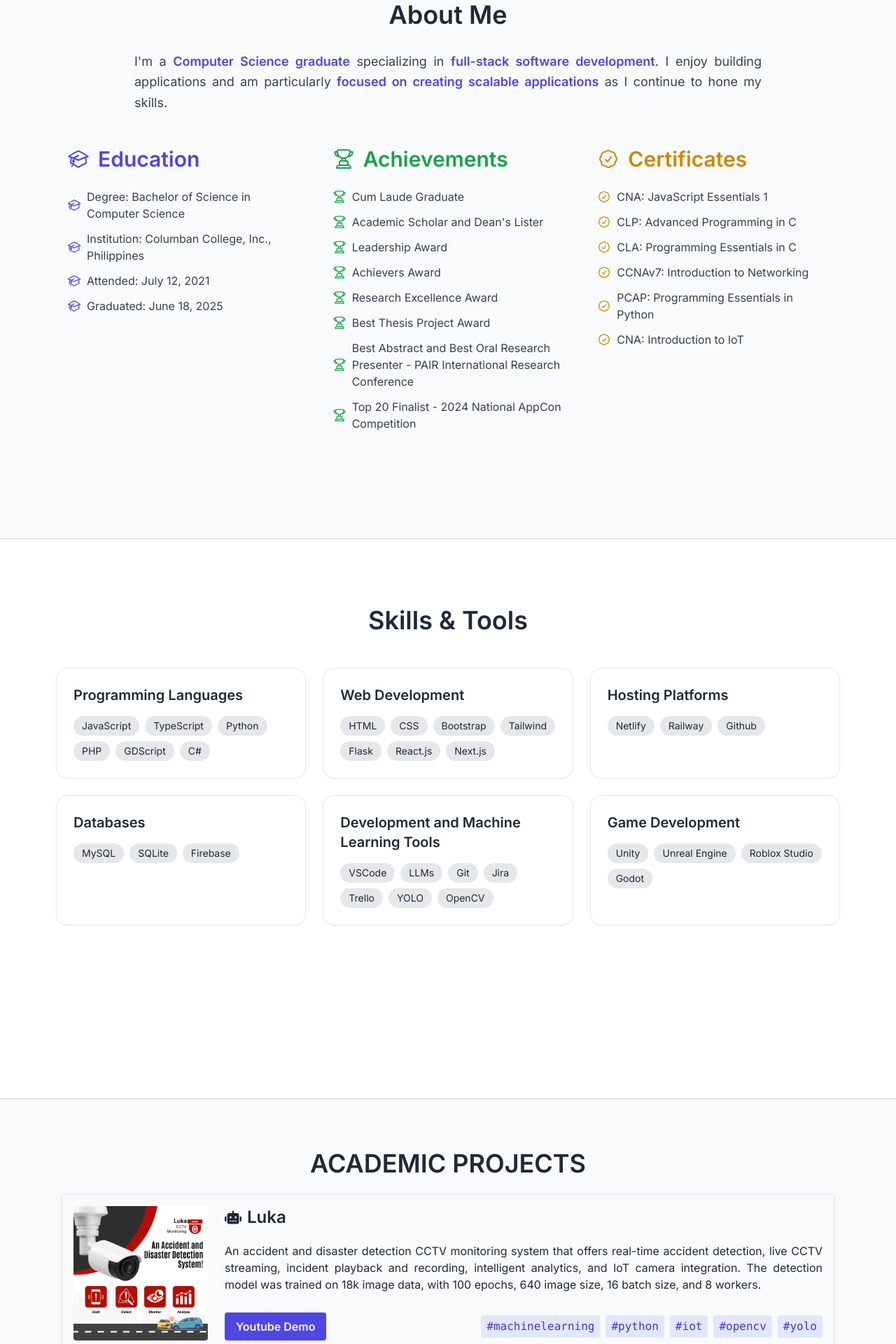
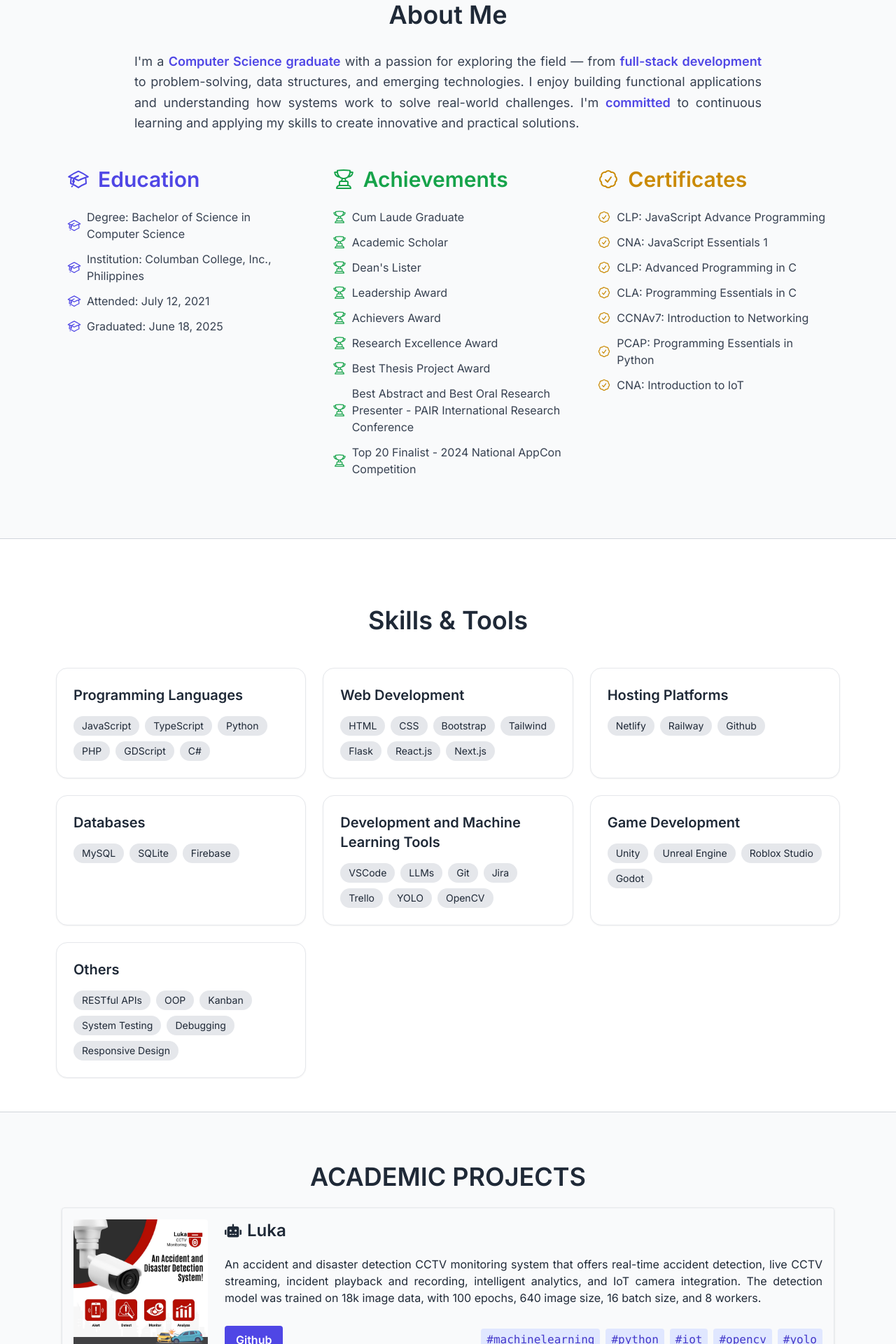
Before and after one commit to BrianShiroe/portfolio-react-typescript-tailwind, a React (Vite) app: page / in a window 1280 px wide. Shown: the part 880-2800 px from the top of the page at 70% size. Built offline with nearby package versions, Linux system fonts and the light colour scheme.

Commit message:
portfolio-dubai-update

```diff
--- a/src/pages/About.tsx
+++ b/src/pages/About.tsx
@@ -1,17 +1,24 @@
 // src/pages/About.tsx
 // Displays personal background, education details, and academic achievements.
 
-import { AcademicCapIcon, TrophyIcon, CheckBadgeIcon } from "@heroicons/react/24/outline";
+import {
+  AcademicCapIcon,
+  TrophyIcon,
+  CheckBadgeIcon,
+} from "@heroicons/react/24/outline";
 
 // Reusable Highlight (HL) component for consistent styling
 const HL = ({ children }: { children: React.ReactNode }) => (
-  <span className="text-indigo-600 dark:text-indigo-400 font-semibold">{children}</span>
+  <span className="text-indigo-600 dark:text-indigo-400 font-semibold">
+    {children}
+  </span>
 );
 
 const About = () => {
   const achievements = [
     "Cum Laude Graduate",
-    "Academic Scholar and Dean's Lister",
+    "Academic Scholar",
+    "Dean's Lister",
     "Leadership Award",
     "Achievers Award",
     "Research Excellence Award",
@@ -21,6 +28,7 @@ const About = () => {
   ];
 
   const Certificates = [
+    "CLP: JavaScript Advance Programming",
     "CNA: JavaScript Essentials 1",
     "CLP: Advanced Programming in C",
     "CLA: Programming Essentials in C",
@@ -41,9 +49,12 @@ const About = () => {
       <h2 className="text-4xl font-semibold mb-8 text-center">About Me</h2>
 
       <p className="mb-12 text-lg leading-relaxed text-gray-700 dark:text-gray-300 max-w-4xl mx-auto text-justify">
-        I'm a <HL>Computer Science graduate</HL> specializing in <HL>full-stack software development</HL>. I enjoy
-        building applications and am particularly <HL>focused on creating scalable applications</HL> as I continue to
-        hone my skills.
+        I'm a <HL>Computer Science graduate</HL> with a passion for exploring
+        the field — from <HL>full-stack development</HL> to problem-solving,
+        data structures, and emerging technologies. I enjoy building functional
+        applications and understanding how systems work to solve real-world
+        challenges. I'm <HL>committed</HL> to continuous learning and applying my skills
+        to create innovative and practical solutions.
       </p>
 
       {/* 3-column layout for Education, Achievements, Awards */}
--- a/src/pages/Home.tsx
+++ b/src/pages/Home.tsx
@@ -52,7 +52,7 @@ const Home = () => {
             aria-label="Profile picture of Brian O. Haw"
           >
             <img
-              src="/images/home-images/profile-picture.png"
+              src="/images/home-images/profile-square.png"
               alt="Brian O. Haw smiling"
               className="w-full h-full object-cover"
               loading="lazy"
--- a/src/pages/ProjectsAcademic.tsx
+++ b/src/pages/ProjectsAcademic.tsx
@@ -34,8 +34,8 @@ const projectsAcademic: Project[] = [
       live CCTV streaming, incident playback and recording, intelligent analytics, and IoT camera integration.
       The detection model was trained on 18k image data, with 100 epochs, 640 image size, 16 batch size, and 8 workers.`,
     imgSrc: "/images/project-images/project7.jpg",
-    link: "https://www.youtube.com/watch?v=Yjx-tC63V7k",
-    linkText: "Youtube Demo",
+    link: "https://github.com/LCbalsa/calbi-luka",
+    linkText: "Github",
     disabled: false,
     hashtags: ["#machinelearning", "#python", "#iot", "#opencv", "#yolo"],
   },
--- a/src/pages/Skills.tsx
+++ b/src/pages/Skills.tsx
@@ -2,12 +2,43 @@
 // Skills section displaying categorized technical proficiencies.
 
 const skills = {
-  "Programming Languages": ["JavaScript", "TypeScript", "Python", "PHP", "GDScript", "C#"],
-  "Web Development": ["HTML", "CSS", "Bootstrap", "Tailwind", "Flask", "React.js", "Next.js"],
+  "Programming Languages": [
+    "JavaScript",
+    "TypeScript",
+    "Python",
+    "PHP",
+    "GDScript",
+    "C#",
+  ],
+  "Web Development": [
+    "HTML",
+    "CSS",
+    "Bootstrap",
+    "Tailwind",
+    "Flask",
+    "React.js",
+    "Next.js",
+  ],
   "Hosting Platforms": ["Netlify", "Railway", "Github"],
-  "Databases": ["MySQL", "SQLite", "Firebase"],
-  "Development and Machine Learning Tools": ["VSCode", "LLMs", "Git", "Jira", "Trello", "YOLO", "OpenCV"],
+  Databases: ["MySQL", "SQLite", "Firebase"],
+  "Development and Machine Learning Tools": [
+    "VSCode",
+    "LLMs",
+    "Git",
+    "Jira",
+    "Trello",
+    "YOLO",
+    "OpenCV",
+  ],
   "Game Development": ["Unity", "Unreal Engine", "Roblox Studio", "Godot"],
+  Others: [
+    "RESTful APIs",
+    "OOP",
+    "Kanban",
+    "System Testing",
+    "Debugging",
+    "Responsive Design",
+  ],
 };
 
 const Skills = () => (
@@ -19,7 +50,9 @@ const Skills = () => (
           key={category}
           className="p-6 bg-white dark:bg-gray-900 rounded-2xl shadow-sm border border-gray-200 dark:border-gray-700 transition-all hover:shadow-lg hover:scale-[1.01]"
         >
-          <h2 className="text-xl font-semibold text-gray-800 dark:text-gray-100 mb-4">{category}</h2>
+          <h2 className="text-xl font-semibold text-gray-800 dark:text-gray-100 mb-4">
+            {category}
+          </h2>
           <div className="flex flex-wrap gap-2">
             {items.map((skill) => (
               <span
```
Also changed, not shown: public/images/home-images/profile-square.png (added).
